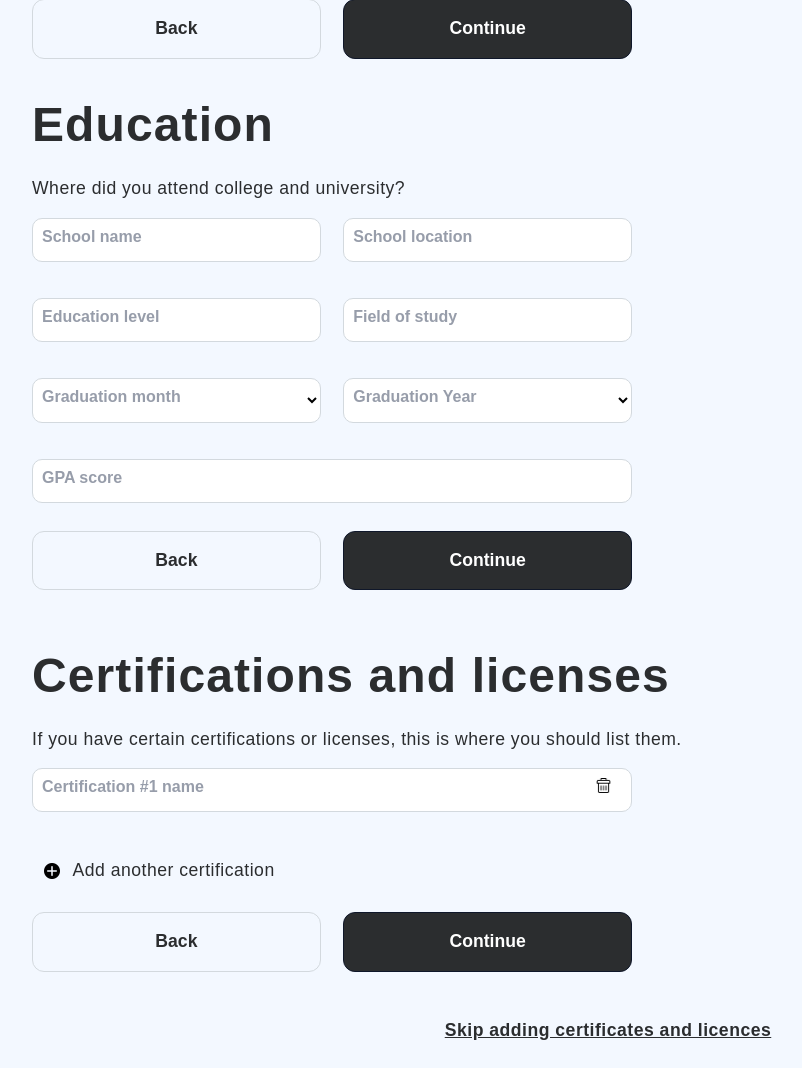
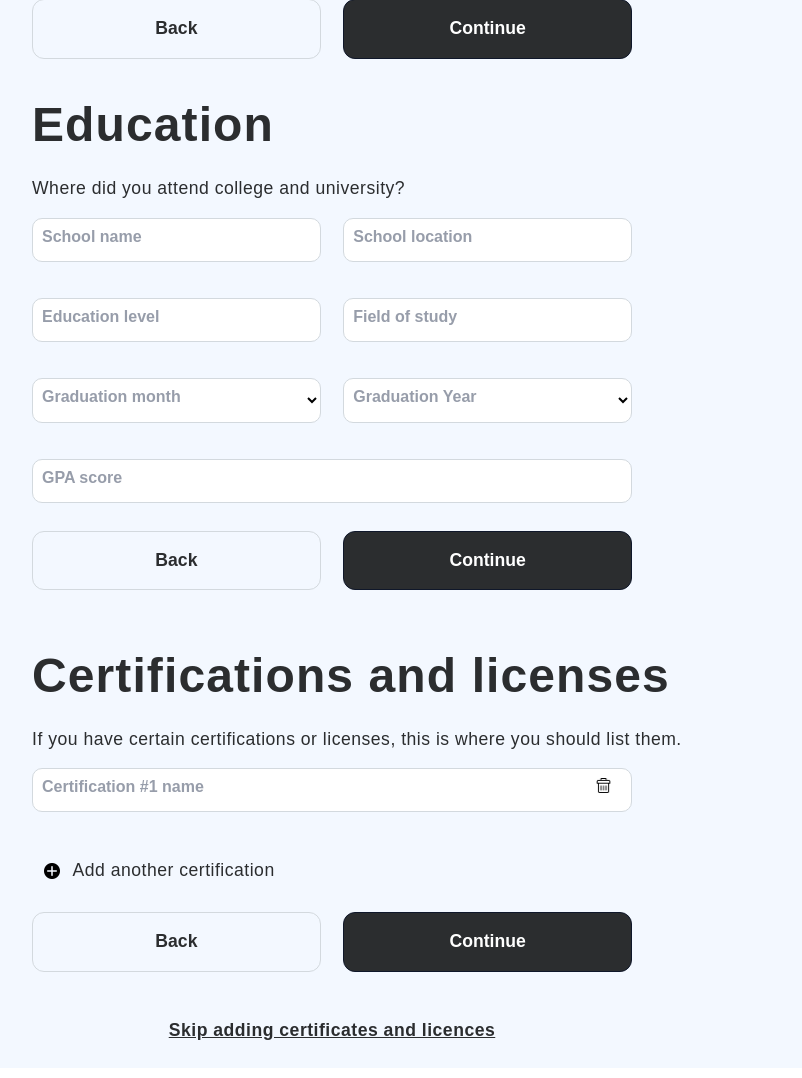
Before and after one commit to surapheil/cv-app, a React (Vite) app in the folder cvApplication/: page / in a window 1280 px wide. Shown: the part 1016-2094 px from the top of the page, without its empty margins (32-834 px from the left). Built offline with nearby package versions, Linux system fonts and the light colour scheme.

Commit message:
changed the width of skipButton

```diff
--- a/cvApplication/src/styles/inputCerti.css
+++ b/cvApplication/src/styles/inputCerti.css
@@ -81,6 +81,7 @@
     letter-spacing: 0.5px;
     margin: 10px 0 0;
     line-height: 2.6rem;
+    width: 600px;
 }
 
 .skipAnchor{
```
